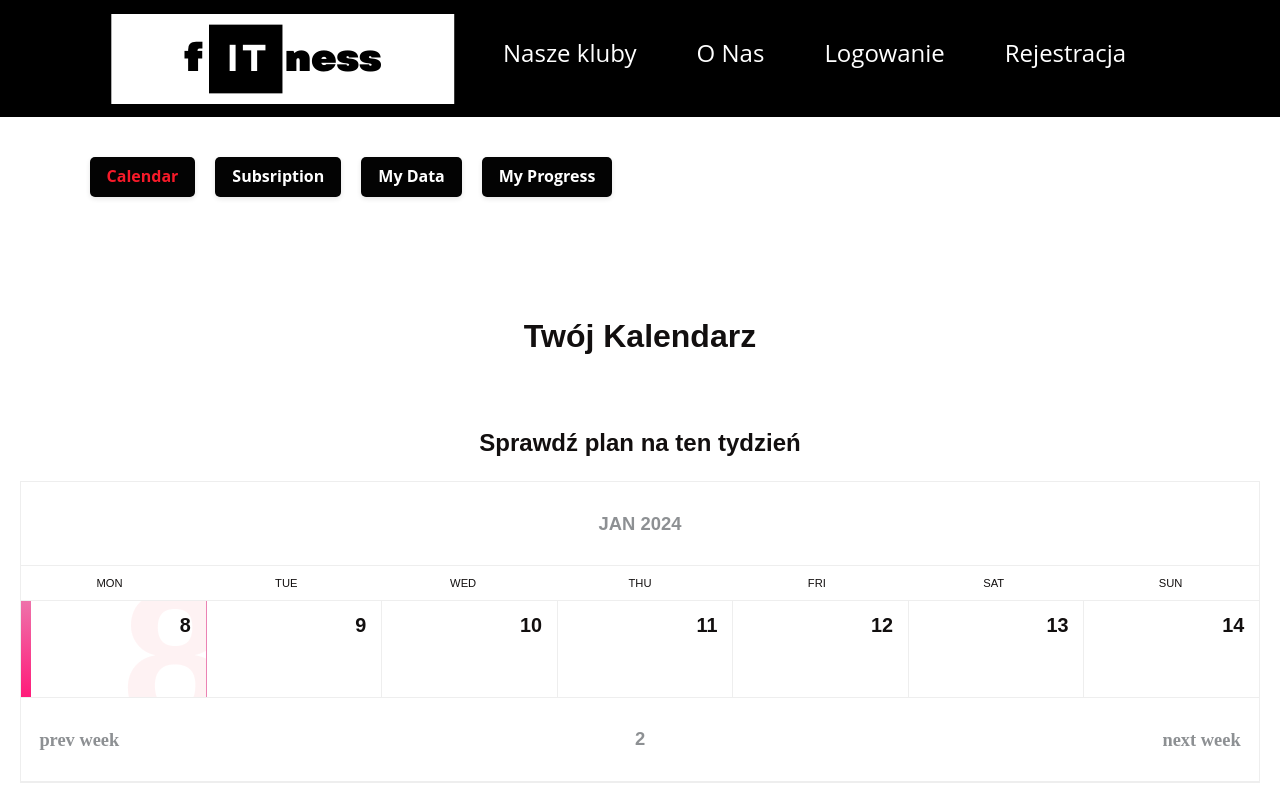
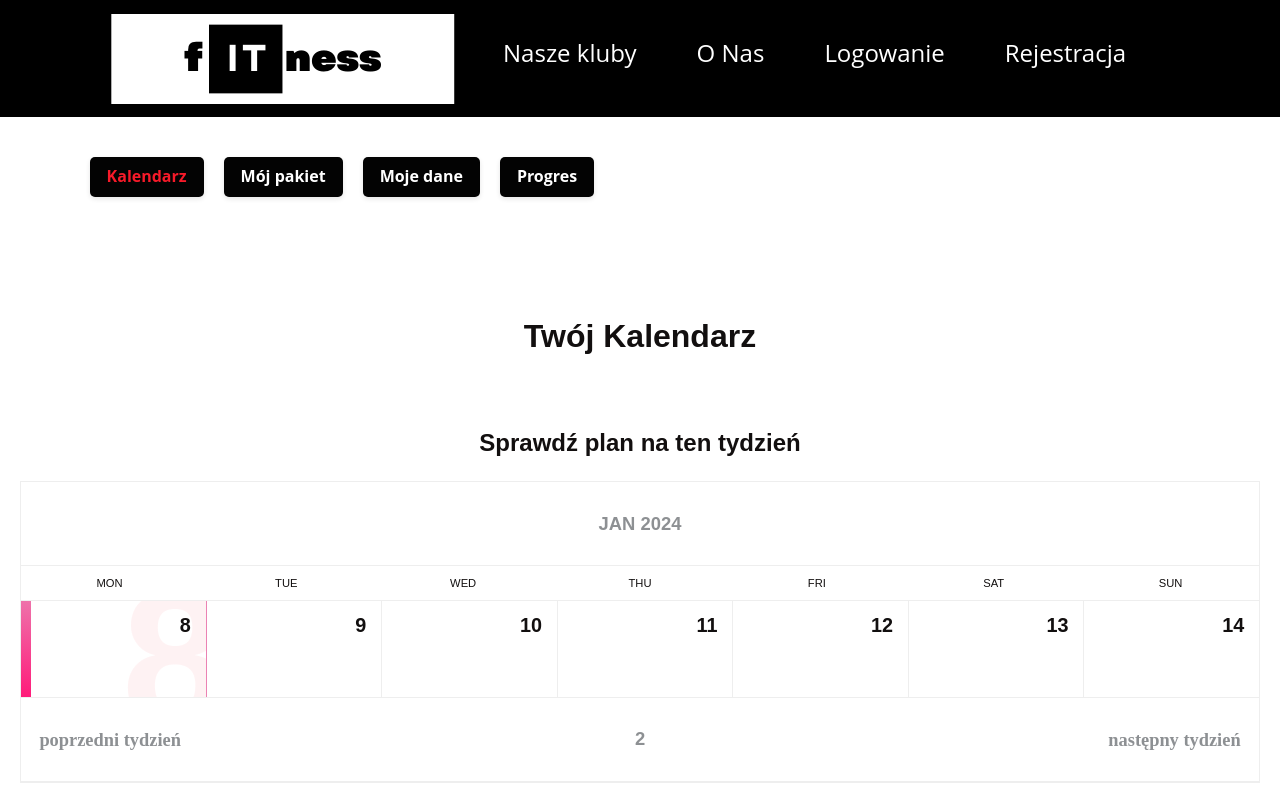
Before and after one commit to bartek-niewiarowski/PZSP2-2023Z-fITness-SzczurySilowni, a React (Create React App) app in the folder client-app-frontend/: page /MyAccount in a window 1280 px wide. Shown: the top 800 px of the page. Built offline with nearby package versions, Linux system fonts and the light colour scheme.

Commit message:
translate app

```diff
--- a/client-app-frontend/src/components/Subscription/Subscription.js
+++ b/client-app-frontend/src/components/Subscription/Subscription.js
@@ -1,12 +1,13 @@
 import { useEffect, useState } from "react";
 import styles from "./Subscription.module.css";
+import ConfirmBox from "../ConfirmBox/ConfirmBox";
 
 // Komponent implementujacy wyswietlenie i wybor aktywnej subskrybcji
 export default function Subscription() {
   const [activeSub, setActiveSub] = useState('');
   const [isConfirmationOpen, setIsConfirmationOpen] = useState(false);
   const [subscriptionPlans, setSubscriptionPlans] = useState([]);
-  const [buttonText, setButtonText] = useState('')
+  const [buttonText, setButtonText] = useState('');
   const [activeSubscription, setActiveSubscription] = useState({
     subscription_plan_id: "",
     name: "",
@@ -32,7 +33,6 @@ export default function Subscription() {
       ...userData,
       subscription_plan_id: sub,
     });
-    setButtonText(`Czy jesteś pewien że chcesz zmienić pakiet na: ${activeSubscription.name}?`)
   };
   //Update danych uzytkownika
   const UpdateUser = () => {
@@ -125,20 +125,12 @@ export default function Subscription() {
       {activeSub !== '' && (
         <div className={styles.info}>
           <div>{activeSubscription.name}</div>
-          <div>Price: {activeSubscription.cost}</div>
+          <div>Cena pakietu: {activeSubscription.cost}</div>
           <button className={styles.button} onClick={openConfirmationDialog}>Wybieram ten pakiet</button>
         </div>
       )}
       {isConfirmationOpen && (
-        <div className={styles.confirmContainer}>
-          <div className={styles.confirmBox}>
-            <span className={styles.closeButton} onClick={handleClose}>
-              &times;
-            </span>
-            <div className={styles.question}> {buttonText} </div>
-            <button className={styles.confirmButton} onClick={handleConfirm}>Tak</button>
-          </div>
-        </div>
+        <ConfirmBox message={`Czy jesteś pewien że chcesz zmienić pakiet na: ${activeSubscription.name}?`} onClose={handleClose} onConfirm={handleConfirm}/>
       )}
     </div>
   );
--- a/client-app-frontend/src/components/TrainingPlan/Calendar.js
+++ b/client-app-frontend/src/components/TrainingPlan/Calendar.js
@@ -127,12 +127,12 @@ const Calendar = ({ showDetailsHandle }) => {
       <div className="header row flex-middle">
         <div className="col col-start">
           <div className="icon" onClick={() => changeWeekHandle("prev")}>
-            prev week
+            poprzedni tydzień
           </div>
         </div>
         <div>{currentWeek}</div>
         <div className="col col-end" onClick={() => changeWeekHandle("next")}>
-          <div className="icon">next week</div>
+          <div className="icon">następny tydzień</div>
         </div>
       </div>
     );
--- a/client-app-frontend/src/components/TrainingPlan/Plan.js
+++ b/client-app-frontend/src/components/TrainingPlan/Plan.js
@@ -1,7 +1,6 @@
 import "./styles.css";
 import { useEffect, useState } from "react";
 import Calendar from "./Calendar";
-import Details from "./Details";
 import TrainingCreator from "./TrainingCreator";
 import TrainingSession from "./TrainingSession";
 
--- a/client-app-frontend/src/pages/MyAccount.js
+++ b/client-app-frontend/src/pages/MyAccount.js
@@ -7,8 +7,8 @@ import MyData from '../components/MyData/MyData';
 
 const MyAccount = () => {
 
-  const menu = ["Calendar", "Subsription", "My Data", "My Progress"];
-  const [activeView, setActiveView] = useState("Calendar");
+  const menu = ["Kalendarz", "Mój pakiet", "Moje dane", "Progres"];
+  const [activeView, setActiveView] = useState("Kalendarz");
 
   function onChangeView(view) {
     console.log(view);
@@ -19,9 +19,9 @@ const MyAccount = () => {
   return (
     <Box>
       <UserChoose options={menu} onChangeView={onChangeView} activeView={activeView}/>
-      {activeView == "Calendar" && <Plan/>}
-      {activeView == "Subsription" && <Subsription/>}
-      {activeView == "My Data" && <MyData/>}
+      {activeView == "Kalendarz" && <Plan/>}
+      {activeView == "Mój pakiet" && <Subsription/>}
+      {activeView == "Moje dane" && <MyData/>}
     </Box>
   );
 };
```
